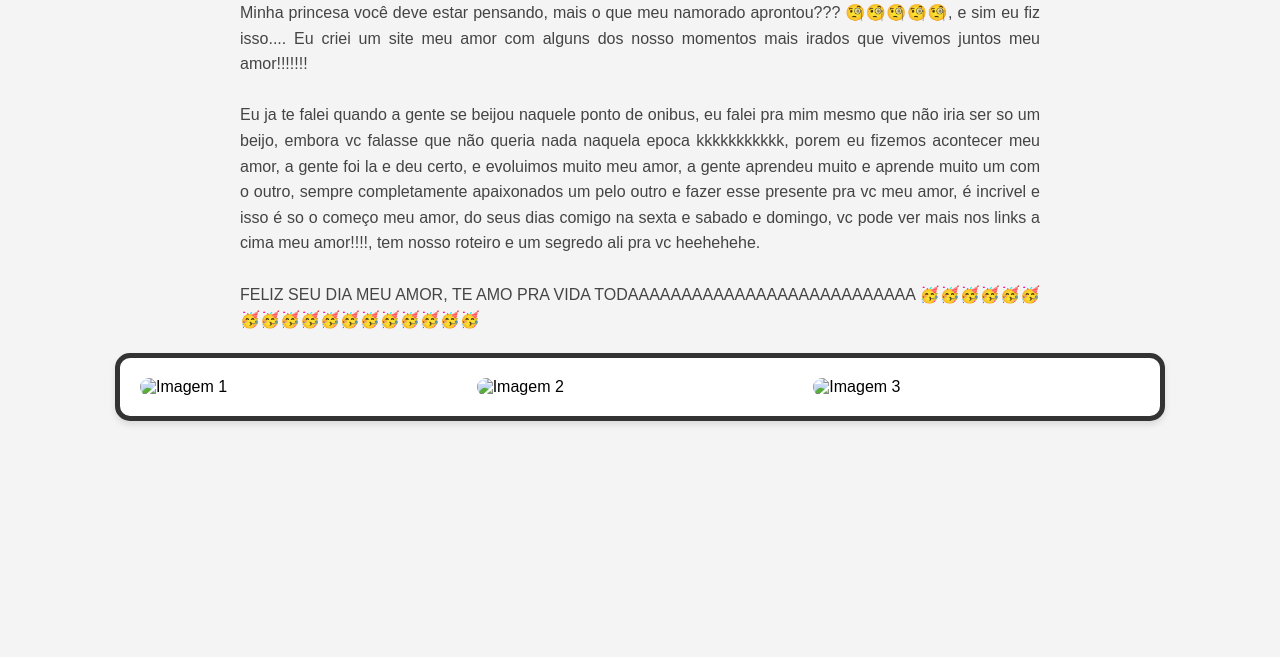
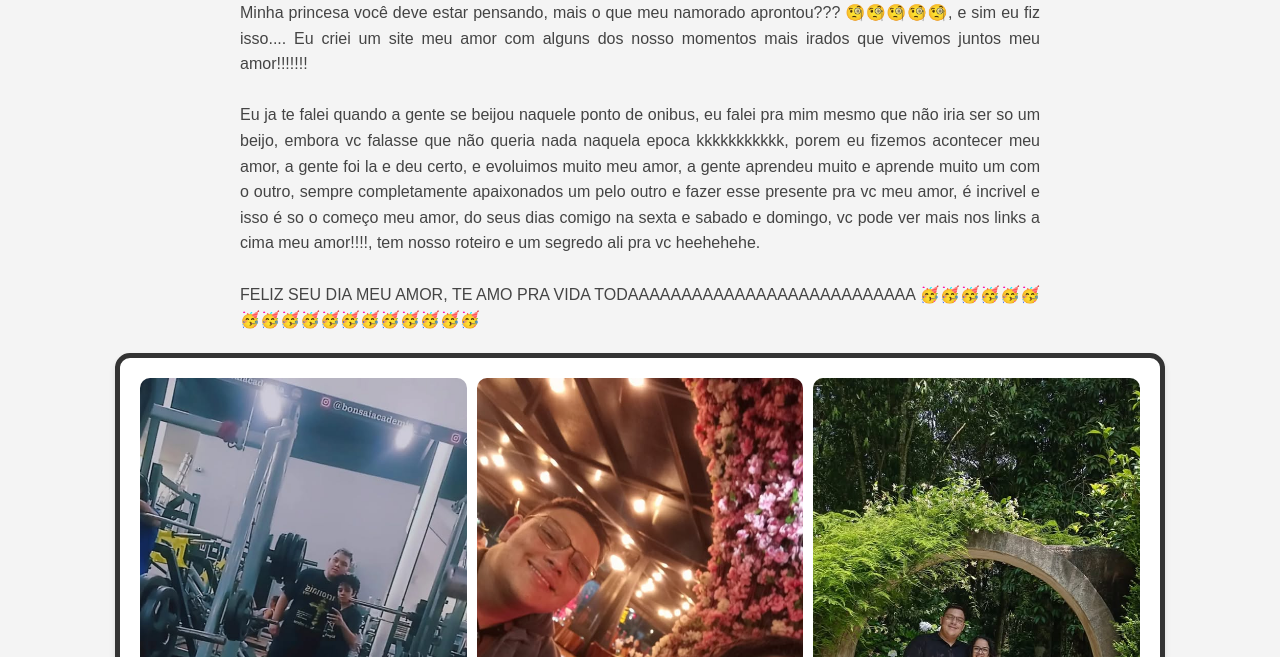
Before and after one commit to Falai1916/nivermozi, a plain HTML site: page index.html in a window 1280 px wide. Shown: the part 143-800 px from the top of the page. Drawn offline with Linux system fonts and the light colour scheme; the site is published under a folder, as on GitHub Pages, so addresses that start at the root find nothing.

Commit message:
Update index.html

```diff
--- a/index.html
+++ b/index.html
@@ -128,9 +128,9 @@
 
     <!-- Mosaico de Imagens -->
     <div class="mosaico">
-        <div><img src="/img/1.jpg" alt="Imagem 1"></div>
-        <div><img src="/img/2.jpg" alt="Imagem 2"></div>
-        <div><img src="/img/3.jpg" alt="Imagem 3"></div>
+        <div><img src="./img/1.jpg" alt="Imagem 1"></div>
+        <div><img src="./img/2.jpg" alt="Imagem 2"></div>
+        <div><img src="./img/3.jpg" alt="Imagem 3"></div>
     </div>
 </body>
 
```
